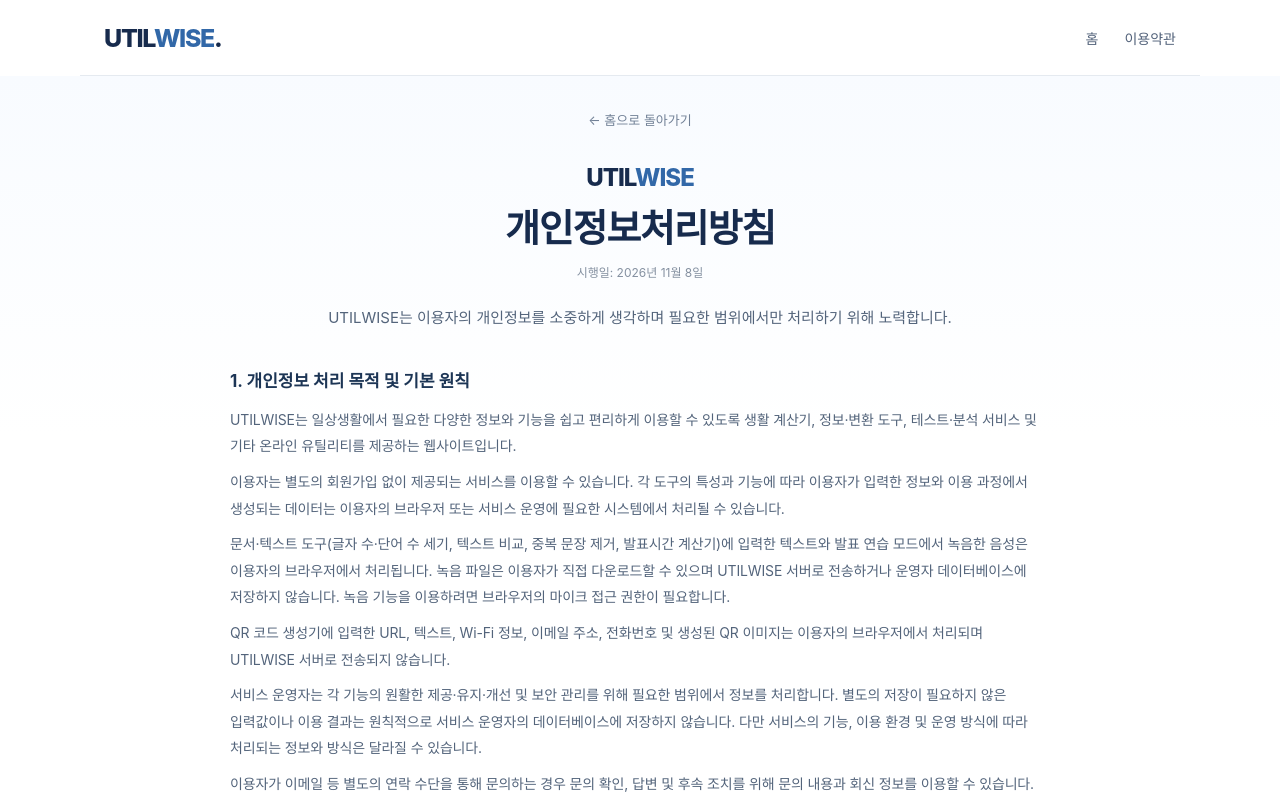
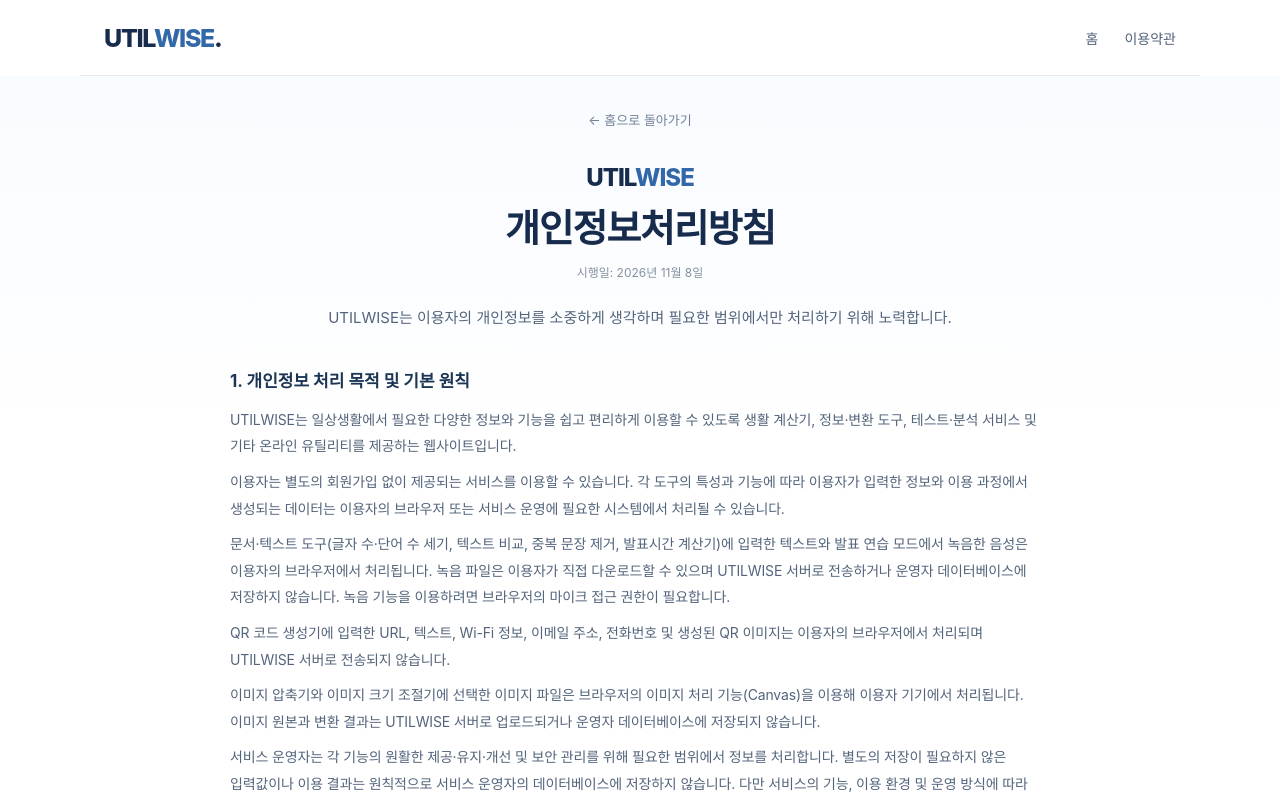
Before and after one commit to mmw833/utilwise, a Next.js app: page /privacy in a window 1280 px wide. Shown: the top 800 px of the page. Built offline with nearby package versions, Linux system fonts and the light colour scheme; a web font is replaced by a local one.

Commit message:
Disclose local image processing in privacy policy

```diff
--- a/app/privacy/page.tsx
+++ b/app/privacy/page.tsx
@@ -4,7 +4,7 @@ export const metadata: Metadata = { title: "개인정보처리방침 | UTILWISE"
 const sections = [
 ["1. 개인정보 처리 목적 및 기본 원칙",["UTILWISE는 일상생활에서 필요한 다양한 정보와 기능을 쉽고 편리하게 이용할 수 있도록 생활 계산기, 정보·변환 도구, 테스트·분석 서비스 및 기타 온라인 유틸리티를 제공하는 웹사이트입니다.","이용자는 별도의 회원가입 없이 제공되는 서비스를 이용할 수 있습니다. 각 도구의 특성과 기능에 따라 이용자가 입력한 정보와 이용 과정에서 생성되는 데이터는 이용자의 브라우저 또는 서비스 운영에 필요한 시스템에서 처리될 수 있습니다.",
 "문서·텍스트 도구(글자 수·단어 수 세기, 텍스트 비교, 중복 문장 제거, 발표시간 계산기)에 입력한 텍스트와 발표 연습 모드에서 녹음한 음성은 이용자의 브라우저에서 처리됩니다. 녹음 파일은 이용자가 직접 다운로드할 수 있으며 UTILWISE 서버로 전송하거나 운영자 데이터베이스에 저장하지 않습니다. 녹음 기능을 이용하려면 브라우저의 마이크 접근 권한이 필요합니다.",
-"QR 코드 생성기에 입력한 URL, 텍스트, Wi-Fi 정보, 이메일 주소, 전화번호 및 생성된 QR 이미지는 이용자의 브라우저에서 처리되며 UTILWISE 서버로 전송되지 않습니다.","서비스 운영자는 각 기능의 원활한 제공·유지·개선 및 보안 관리를 위해 필요한 범위에서 정보를 처리합니다. 별도의 저장이 필요하지 않은 입력값이나 이용 결과는 원칙적으로 서비스 운영자의 데이터베이스에 저장하지 않습니다. 다만 서비스의 기능, 이용 환경 및 운영 방식에 따라 처리되는 정보와 방식은 달라질 수 있습니다.","이용자가 이메일 등 별도의 연락 수단을 통해 문의하는 경우 문의 확인, 답변 및 후속 조치를 위해 문의 내용과 회신 정보를 이용할 수 있습니다."]],
+"QR 코드 생성기에 입력한 URL, 텍스트, Wi-Fi 정보, 이메일 주소, 전화번호 및 생성된 QR 이미지는 이용자의 브라우저에서 처리되며 UTILWISE 서버로 전송되지 않습니다.","이미지 압축기와 이미지 크기 조절기에 선택한 이미지 파일은 브라우저의 이미지 처리 기능(Canvas)을 이용해 이용자 기기에서 처리됩니다. 이미지 원본과 변환 결과는 UTILWISE 서버로 업로드되거나 운영자 데이터베이스에 저장되지 않습니다.","서비스 운영자는 각 기능의 원활한 제공·유지·개선 및 보안 관리를 위해 필요한 범위에서 정보를 처리합니다. 별도의 저장이 필요하지 않은 입력값이나 이용 결과는 원칙적으로 서비스 운영자의 데이터베이스에 저장하지 않습니다. 다만 서비스의 기능, 이용 환경 및 운영 방식에 따라 처리되는 정보와 방식은 달라질 수 있습니다.","이용자가 이메일 등 별도의 연락 수단을 통해 문의하는 경우 문의 확인, 답변 및 후속 조치를 위해 문의 내용과 회신 정보를 이용할 수 있습니다."]],
 ["2. 처리하는 개인정보 항목",["서비스는 회원가입이나 계정 생성을 요구하지 않습니다. 이메일 문의 시 이메일 주소와 이용자가 직접 작성한 문의 내용이 처리될 수 있습니다.","웹사이트 접속·보안·오류 대응 과정에서 접속기록 등 기술 정보가 호스팅 또는 보안 인프라를 통해 자동 생성·처리될 수 있습니다. 구체적인 항목과 보유 기간은 실제 인프라 제공자의 정책 및 설정에 따릅니다."]],
 ["3. 보유 및 이용 기간",["이메일 문의 정보는 문의에 답변하고 후속 조치를 마칠 때까지 보유한 후 삭제하는 것을 원칙으로 합니다. 관계 법령에 따라 보존할 필요가 있는 경우 해당 법령에서 정한 기간 동안 보관할 수 있습니다.","기술 로그는 서비스 운영에 사용되는 인프라 제공자의 정책과 설정에 따라 보관될 수 있습니다."]],
 ["4. 제3자 제공 및 처리 위탁",["서비스는 개인정보를 판매하거나 임의로 제3자에게 제공하지 않습니다.","웹사이트 제공을 위해 호스팅·콘텐츠 전송·보안 등 인프라 사업자가 기술 정보를 처리할 수 있습니다. 구체적인 처리 관계와 사업자 정보는 실제 구성 및 계약을 확인해 필요한 경우 이 방침에 반영합니다.","향후 광고 또는 방문 분석 서비스를 도입하면 해당 서비스가 처리하는 정보와 쿠키 등 추적 기술의 사용 여부를 확인하여 이 방침을 갱신합니다."]],
```
